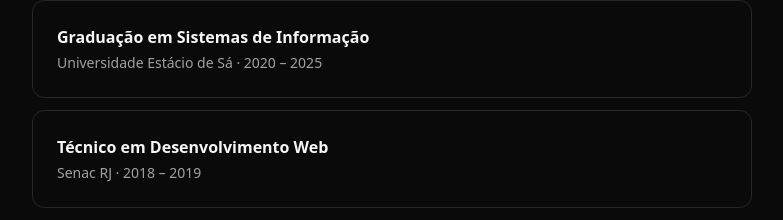
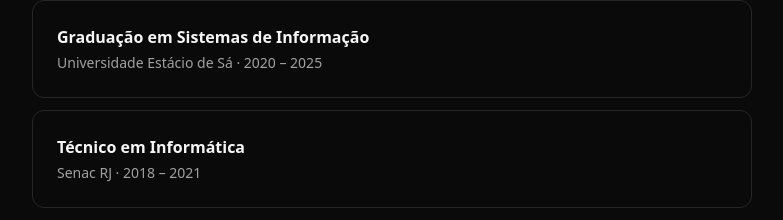
Before and after one commit to Streche/Streche.github.io, a React (Vite) app: page / in a window 1280 px wide. Shown: the part 2652-2872 px from the top of the page, without its empty margins (248-1031 px from the left). Built offline with nearby package versions, Linux system fonts and the light colour scheme.

Commit message:
fix(conteudo): corrige curso do Senac para Tecnico em Informatica (v1.9.2)
Estava listado como 'Tecnico em Desenvolvimento Web' (2018-2019). O diploma
oficial mostra 'Tecnico em Informatica', 1200h, concluido em 22/02/2021
(periodo 12/11/2018 a 03/02/2021).

```diff
--- a/package.json
+++ b/package.json
@@ -1,7 +1,7 @@
 {
   "name": "streche-github-io",
   "private": true,
-  "version": "1.9.1",
+  "version": "1.9.2",
   "type": "module",
   "scripts": {
     "dev": "vite",
--- a/src/data/profile.ts
+++ b/src/data/profile.ts
@@ -246,11 +246,11 @@
     },
     {
       course: {
-        pt: 'Técnico em Desenvolvimento Web',
-        en: 'Web Development Technician',
+        pt: 'Técnico em Informática',
+        en: 'IT Technician',
       },
       org: 'Senac RJ',
-      period: '2018 – 2019',
+      period: '2018 – 2021',
     },
     {
       course: { pt: 'Ensino Médio', en: 'High School' },
```
Also changed, not shown: 1 other file (tests, documents, lock files or other folders).
